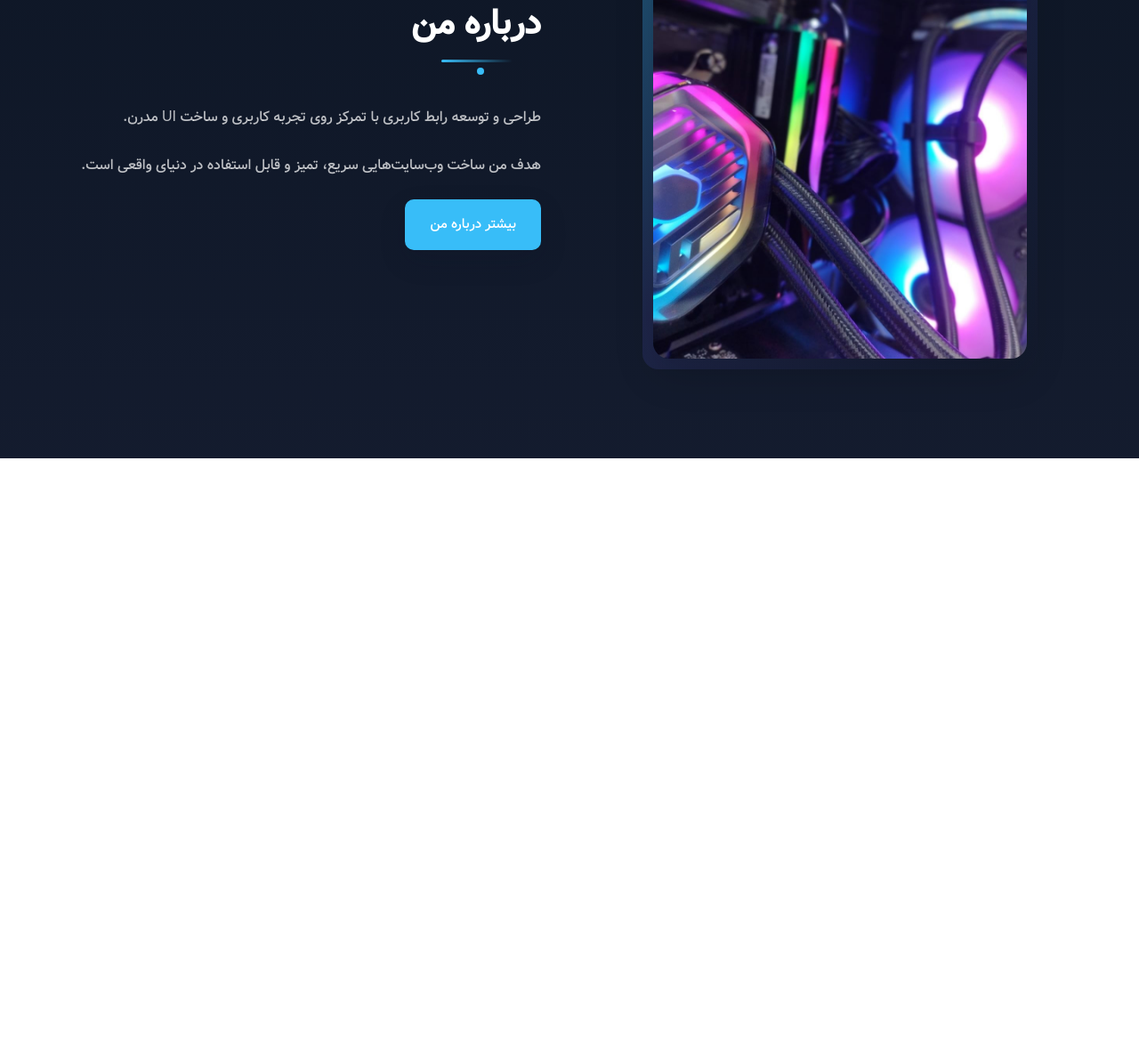
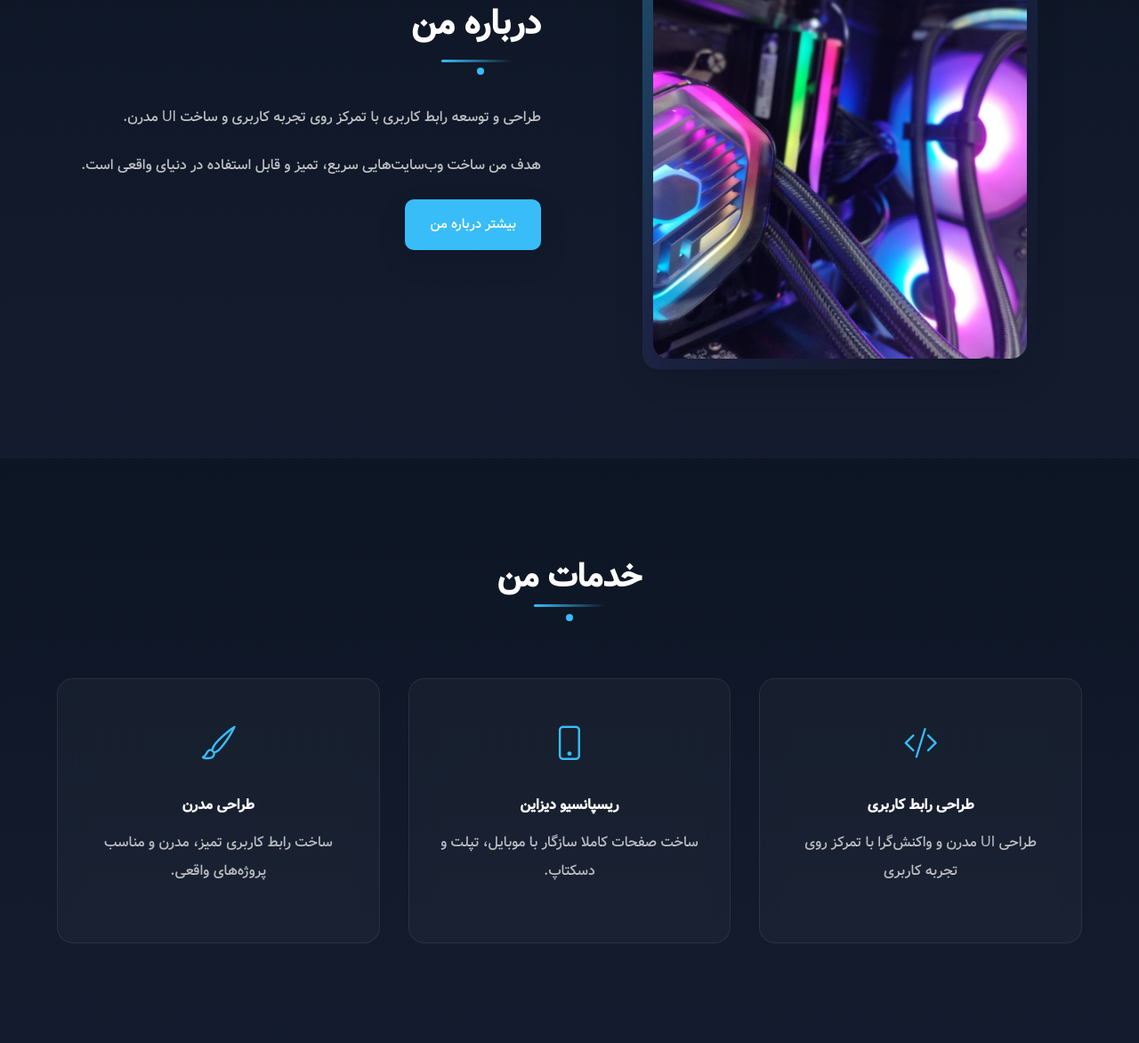
Before and after one commit to arshia-j1/Main-project, a plain HTML site: page index.html in a window 1280 px wide. Shown: the part 1029-2201 px from the top of the page at 89% size. Before the commit the page ends 1544 px from the top, so only its background shows below. Drawn offline with Linux system fonts and the light colour scheme; files whose address does not match are found by name.

Commit message:
Service part
in this commit, I made services part. and I learned a lot. like using global class and make websites easier.

```diff
--- a/css/style.css
+++ b/css/style.css
@@ -128,9 +128,39 @@ img {
   object-fit: cover;
 }
 
+/* section */
+
 .section {
   padding: 7rem 0px 7rem 0px;
 }
+
+.section-title {
+  text-align: center;
+  margin-bottom: 4rem;
+}
+
+.section-title h2 {
+  color: white;
+  font-size: 2.3rem;
+  margin-bottom: 0rem;
+}
+
+.title-line {
+  width: 80px;
+  height: 3px;
+  background: linear-gradient(90deg, var(--clr-accent), transparent);
+  border-radius: 10px;
+  margin: 0.5rem auto;
+}
+
+.title-dot {
+  width: 8px;
+  height: 8px;
+  border-radius: 50%;
+  background: var(--clr-accent);
+  margin: 0.5rem auto;
+}
+
 /* center */
 
 .section-center {
@@ -237,7 +267,7 @@ About
 
 /* image */
 
-.img-wramper {
+.img-wrapper {
   position: relative;
   max-width: 420px;
   margin: auto;
@@ -264,13 +294,13 @@ About
   z-index: 1;
 }
 
-.img-wramper::after{
+.img-wramper::after {
   content: "";
   position: absolute;
   width: 80px;
   height: 80px;
   border-radius: 50%;
-  background-color:  rgba(56, 191, 248, 0.123);
+  background-color: rgba(56, 191, 248, 0.123);
   top: -20px;
   right: -20px;
   filter: blur(2px);
@@ -282,16 +312,16 @@ About
   margin-bottom: 0.5rem;
 }
 
-.title-line{
+.title-about-line {
   width: 80px;
   height: 3px;
-    background: linear-gradient(90deg, var(--clr-accent) , transparent);
+  background: linear-gradient(90deg, var(--clr-accent), transparent);
   border-radius: 10px;
   margin-bottom: 6px;
   margin-right: 2rem;
 }
 
-.title-dot{
+.title-about-dot {
   width: 8px;
   height: 8px;
   border-radius: 50%;
@@ -300,7 +330,7 @@ About
   margin-right: 4rem;
 }
 
- .about-info p{
+.about-info p {
   color: rgba(255, 255, 255, 0.726);
   line-height: 2;
   margin-bottom: 1.4rem;
@@ -308,9 +338,95 @@ About
 
 /* desktop */
 
- @media (min-width: 992px){
+@media (min-width: 992px) {
   .about-center {
     grid-template-columns: 1fr 1fr;
     align-items: center;
   }
 }
+
+/* services */
+
+.service {
+  background: linear-gradient(
+    180deg,
+    rgba(8, 17, 32, 0.98),
+    rgba(15, 23, 42, 0.98)
+  );
+}
+
+.service-center {
+  display: grid;
+  gap: 2rem;
+}
+
+.service-card {
+  background: rgba(255, 255, 255, 0.03);
+  border: 1px solid rgba(255, 255, 255, 0.08);
+  backdrop-filter: blur(12px);
+  padding: 2.5rem 2rem;
+  border-radius: var(--radius);
+  text-align: center;
+  transition: var(--transition);
+  position: relative;
+  overflow: hidden;
+}
+
+.service-card:hover {
+  transform: translateY(-10px);
+  border-color: rgba(56, 189, 248, 0.25);
+}
+
+/* circle */
+
+.service-card::before {
+  content: "";
+  position: absolute;
+  width: 140px;
+  height: 140px;
+  background: rgba(56, 189, 248, 0.1);
+  top: -50px;
+  right: -50px;
+  border-radius: 50%;
+  filter: blur(12px);
+  opacity: 0;
+  transition: var(--transition);
+}
+
+.service-card:hover::before {
+  opacity: 1;
+}
+
+/* icon */
+
+.service-icon {
+  font-size: 2.4rem;
+  color: var(--clr-accent);
+  margin-bottom: 1.2rem;
+}
+
+/* texts */
+
+.service-card h4 {
+  color: #ffffff;
+  margin-bottom: 1rem;
+}
+
+.service-card p {
+  color: rgba(255, 255, 255, 0.7);
+  line-height: 2;
+}
+
+/* service responsive */
+
+@media (min-width: 768px) {
+  .service-center {
+    grid-template-columns: 1fr 1fr;
+  }
+}
+
+@media (min-width: 992px) {
+  .service-center {
+    grid-template-columns: repeat(3, 1fr);
+  }
+}
--- a/index.html
+++ b/index.html
@@ -1,19 +1,19 @@
-<!DOCTYPE html>
+<!doctype html>
 <html lang="fa" dir="rtl">
 
 <head>
-    <meta charset="UTF-8">
-    <meta name="viewport" content="width=device-width, initial-scale=1.0">
+  <meta charset="UTF-8" />
+  <meta name="viewport" content="width=device-width, initial-scale=1.0" />
   <title>Arshia Jadidi</title>
   <!-- ====== css file ====== -->
-    <link rel="stylesheet" href="./css/style.css">
+  <link rel="stylesheet" href="./css/style.css" />
   <!-- ===== bootstrap Icons ====== -->
-    <link rel="stylesheet" href="./css/Bootstrap-Icons.css">
+  <link rel="stylesheet" href="./css/Bootstrap-Icons.css" />
   <!-- ====== Favicon ===== -->
-    <link rel="apple-touch-icon" sizes="180x180" href="./favicon/apple-touch-icon.png">
-    <link rel="icon" type="image/png" sizes="32x32" href="./favicon/favicon-32x32.png">
-    <link rel="icon" type="image/png" sizes="16x16" href="./favicon/favicon-16x16.png">
-    <link rel="manifest" href="./favicon/site.webmanifest">
+  <link rel="apple-touch-icon" sizes="180x180" href="./favicon/apple-touch-icon.png" />
+  <link rel="icon" type="image/png" sizes="32x32" href="./favicon/favicon-32x32.png" />
+  <link rel="icon" type="image/png" sizes="16x16" href="./favicon/favicon-16x16.png" />
+  <link rel="manifest" href="./favicon/site.webmanifest" />
 </head>
 
 <body>
@@ -27,7 +27,6 @@
   <header class="hero">
     <section class="section-center hero-center">
       <div class="hero-info">
-
         <span class="hero-subtitle">توسعه دهنده فرانت اند</span>
 
         <h1>طراحی مدرن، تجربه روان</h1>
@@ -49,20 +48,57 @@
   <section class="section about">
     <div class="section-center about-center">
       <article class="about-img">
-                <div class="img-wramper">
-                    <img src="./images/about-img.png" alt=""  class="about-photo">
+        <div class="img-wrapper">
+          <img src="./images/about-img.png" alt="" class="about-photo" />
           <div class="img-border"></div>
         </div>
       </article>
       <article class="about-info">
         <div class="about-title">
           <h2>درباره من</h2>
+          <div class="title-about-line"></div>
+          <div class="title-about-dot"></div>
+        </div>
+        <p>
+          طراحی و توسعه رابط کاربری با تمرکز روی تجربه کاربری و ساخت UI مدرن.
+        </p>
+        <p>
+          هدف من ساخت وب‌سایت‌هایی سریع، تمیز و قابل استفاده در دنیای واقعی
+          است.
+        </p>
+        <a href="#" class="btn btn-main">بیشتر درباره من</a>
+      </article>
+    </div>
+  </section>
+
+  <!--=============
+    service
+    ================= -->
+
+  <section class="section service">
+    <div class="section-title">
+      <h2>خدمات من</h2>
       <div class="title-line"></div>
       <div class="title-dot"></div>
     </div>
-                <p>طراحی و توسعه رابط کاربری با تمرکز روی تجربه کاربری و ساخت UI مدرن.</p>
-                <p>هدف من ساخت وب‌سایت‌هایی سریع، تمیز و قابل استفاده در دنیای واقعی است.</p>
-                <a href="#" class="btn btn-main">بیشتر درباره من</a>
+
+    <div class="section-center service-center">
+      <article class="service-card">
+        <div class="service-icon"><i class="bi bi-code-slash"></i></div>
+        <h4>طراحی رابط کاربری</h4>
+        <p>طراحی UI مدرن و واکنش‌گرا با تمرکز روی تجربه کاربری</p>
+      </article>
+
+      <article class="service-card">
+        <div class="service-icon"><i class="bi bi-phone"></i></div>
+        <h4>ریسپانسیو دیزاین</h4>
+        <p>ساخت صفحات کاملا سازگار با موبایل، تپلت و دسکتاپ.</p>
+      </article>
+
+      <article class="service-card">
+        <div class="service-icon"><i class="bi bi-brush"></i></div>
+        <h4>طراحی مدرن</h4>
+        <p>ساخت رابط کاربری تمیز، مدرن و مناسب پروژه‌های واقعی.</p>
       </article>
     </div>
   </section>
```
Lines whose indentation alone changed are shown as unchanged.
